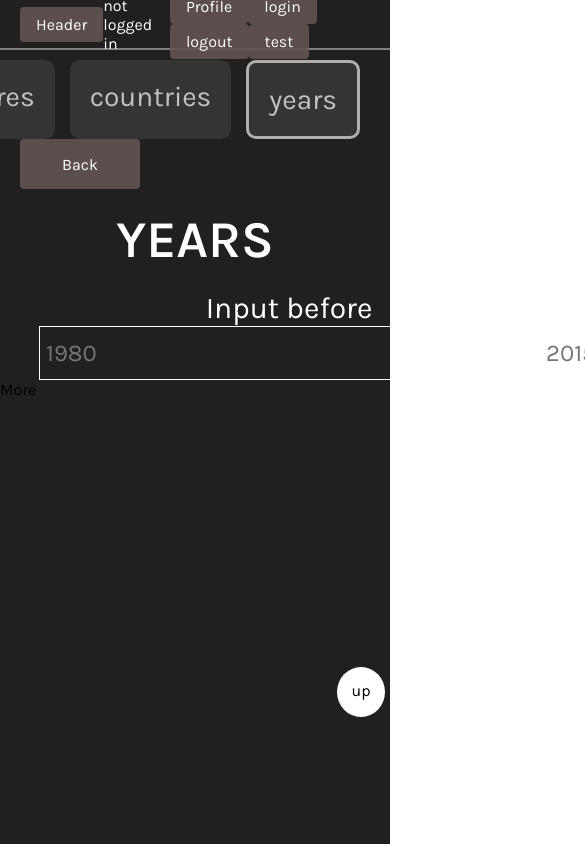
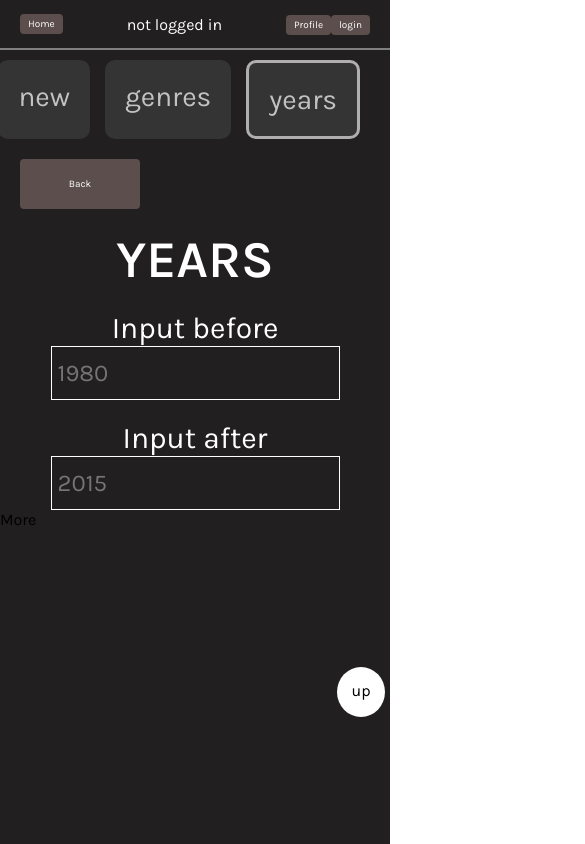
Before and after one commit to faudi3/movies, a Nuxt app: page /years in a window 390 px wide. Shown: the top 844 px of the page, 585 px wide, since content can reach past the window. Built offline with nearby package versions, Linux system fonts and the light colour scheme.

Commit message:
login fixes and adapt

```diff
--- a/assets/defaults.css
+++ b/assets/defaults.css
@@ -33,6 +33,12 @@
   border-radius: 4px;
   cursor: pointer;
   transition: 0.3s ease all;
+}
+@media screen and (max-width: 520px) {
+  .button {
+    padding: 4px 8px;
+    font-size:10px;
+  }
 }
 .button:hover {
   background-color: rgba(46, 42, 40, 0.9);
--- a/components/Header.vue
+++ b/components/Header.vue
@@ -1,6 +1,6 @@
 <template>
   <header class="header">
-    <NuxtLink to="/" class="header__title button">Header</NuxtLink>
+    <NuxtLink to="/" class="header__title button">Home</NuxtLink>
     <p v-if="this.$store.state.user.email !== ''">
       logged as {{ this.$store.state.user.email }}
     </p>
@@ -9,9 +9,12 @@
       <NuxtLink class="button" to="/profile" @click="loadList"
         >Profile</NuxtLink
       >
-      <NuxtLink class="button" to="/login">login</NuxtLink>
-      <button class="button" @click="logout">logout</button>
-      <button class="button" @click="test">test</button>
+      <NuxtLink v-show="!$store.state.isLogged" class="button" to="/login"
+        >login</NuxtLink
+      >
+      <button v-show="$store.state.isLogged" class="button" @click="logout">
+        Logout
+      </button>
     </div>
   </header>
 </template>
@@ -29,12 +32,7 @@ export default {
       await this.$store.dispatch("logout");
       this.$router.push("/login");
     },
-    async test() {
-      const docRef = await addDoc(collection(db, "users"), {
-        email: "hi",
-      });
-      console.log("Document written with ID: ", docRef.id);
-    },
+
     async loadList() {
       if (this.$store.state.user.email) {
         let c = this.$store.state.user.email;
--- a/components/LoginModal.vue
+++ b/components/LoginModal.vue
@@ -59,7 +59,6 @@ export default {
         email: e,
         password: p,
       });
-      this.$router.push("/");
     },
     async registerbtn() {
       let e = this.login_form.email;
@@ -68,7 +67,6 @@ export default {
         email: e,
         password: p,
       });
-      this.$router.push("/");
     },
   },
 };
--- a/components/Movies.vue
+++ b/components/Movies.vue
@@ -34,7 +34,7 @@
               like
             </button>
             <button v-else class="button" @click="deleteFilm(movie)">
-              delete
+              delete from favourite
             </button>
             <!--            <button class="button" @click="checkInList(movie)">test</button>-->
           </div>
--- a/components/Option.vue
+++ b/components/Option.vue
@@ -30,6 +30,7 @@ h1 {
   max-width: 150px;
   max-height: 60px;
   margin-left: 20px;
+  margin-top: 20px;
 }
 
 p {
--- a/pages/countries.vue
+++ /dev/null
@@ -1,18 +0,0 @@
-<template>
-  <div>
-    <Option :props="props" />
-  </div>
-</template>
-
-<script>
-export default {
-  name: "countries",
-  data() {
-    return {
-      props: { title: "countries", list: [] },
-    };
-  },
-};
-</script>
-
-<style scoped></style>
--- a/pages/index.vue
+++ b/pages/index.vue
@@ -167,6 +167,20 @@ export default {
   display: flex;
   padding: 32px 4px;
 }
+@media screen and (max-width: 670px) {
+  .search {
+    padding: 16px 2px;
+    flex-direction: column;
+  }
+  .genres-wrap {
+    width: 90%;
+    flex-direction: column;
+  }
+  input {
+    margin: 0;
+    max-width: 400px;
+  }
+}
 .home .search input {
   width: 500px;
   padding: 12px 6px;
--- a/pages/profile.vue
+++ b/pages/profile.vue
@@ -3,7 +3,6 @@
     <div v-if="this.$store.state.user.email !== ''">
       <p class="movies__title">Favourite movies</p>
       <Movies :props="this.$store.state.favList" />
-      <p>{{ this.$store.state.favList.length }}</p>
     </div>
 
     <div v-else>
--- a/pages/years.vue
+++ b/pages/years.vue
@@ -113,7 +113,7 @@ export default {
   margin-top: 20px;
 }
 input {
-  width: 500px;
+  max-width: 500px;
   padding: 12px 6px;
   font-size: 24px;
   border: 1px solid white;
@@ -132,5 +132,10 @@ input:focus {
   margin: 0 auto;
   width: 80%;
   display: flex;
+  flex-direction: column;
+}
+@media screen and (max-width: 768px) {
+  .years__wrap {
+  }
 }
 </style>
--- a/store/index.js
+++ b/store/index.js
@@ -10,7 +10,7 @@ import { doc, setDoc } from "firebase/firestore";
 import { query, where, getDocs } from "firebase/firestore";
 
 export const state = () => ({
-  optionsList: ["new", "genres", "countries", "years"],
+  optionsList: ["new", "genres", "years"],
   selected: "new",
   user: { email: "", password: "" },
   favList: [],
@@ -47,7 +47,9 @@ export const actions = {
       if (res) {
         commit("SET_USER", res.user.email);
         commit("SET_LOGIN");
-        console.log(state.user.email);
+        this.$router.push("/");
+      } else {
+        return;
       }
     } catch (err) {
       if (!auth.currentUser) {
@@ -62,6 +64,9 @@ export const actions = {
       if (res) {
         commit("SET_USER", res.user.email);
         commit("SET_LOGIN");
+        this.$router.push("/");
+      } else {
+        return;
       }
       await addDoc(collection(db, "users"), {
         email: email,
```
